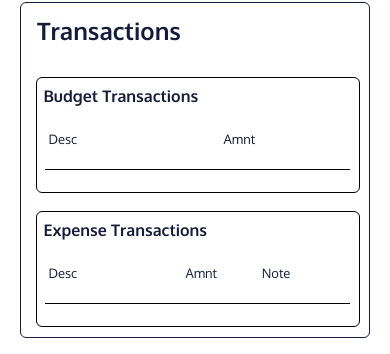
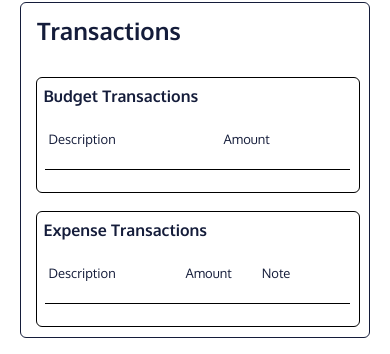
Before and after one commit to E-D-Richard/budget-tracker-webbapp, a React (Create React App) app: page / in a window 390 px wide. Shown: the part 1876-2230 px from the top of the page. Built offline with nearby package versions, Linux system fonts and the light colour scheme.

Commit message:
pause mobile table headers

```diff
--- a/src/components/body/transactions/transaction/TransHeaders.js
+++ b/src/components/body/transactions/transaction/TransHeaders.js
@@ -1,18 +1,18 @@
 const TransHeaders = ({isMobile, listType}) => {
 
-  if(isMobile){
-    return (
-      <tr>
-      <td className="t-header description">Desc</td>
-      <td className="t-header amount">Amnt</td>
-      {/* <td className="t-header prev-budget-total">Prev <br /> Bdgt <br/> Ttl</td>
-      <td className="t-header current-budget-total">Cur <br /> Bdgt <br /> Ttl</td>
-      <td className="t-header expenses-total">Exps Total</td> */}
-      {listType === "expense" ? <td className="t-header note">Note</td> :""}
-      <td className="t-header delete"></td>
-    </tr>
-    )
-  }
+  // if(isMobile){
+  //   return (
+  //     <tr>
+  //     <td className="t-header description">Desc</td>
+  //     <td className="t-header amount">Amnt</td>
+  //     {/* <td className="t-header prev-budget-total">Prev <br /> Bdgt <br/> Ttl</td>
+  //     <td className="t-header current-budget-total">Cur <br /> Bdgt <br /> Ttl</td>
+  //     <td className="t-header expenses-total">Exps Total</td> */}
+  //     {listType === "expense" ? <td className="t-header note">Note</td> :""}
+  //     <td className="t-header delete"></td>
+  //   </tr>
+  //   )
+  // }
   return (
     <tr>
       <td className="t-header description">Description</td>
```
